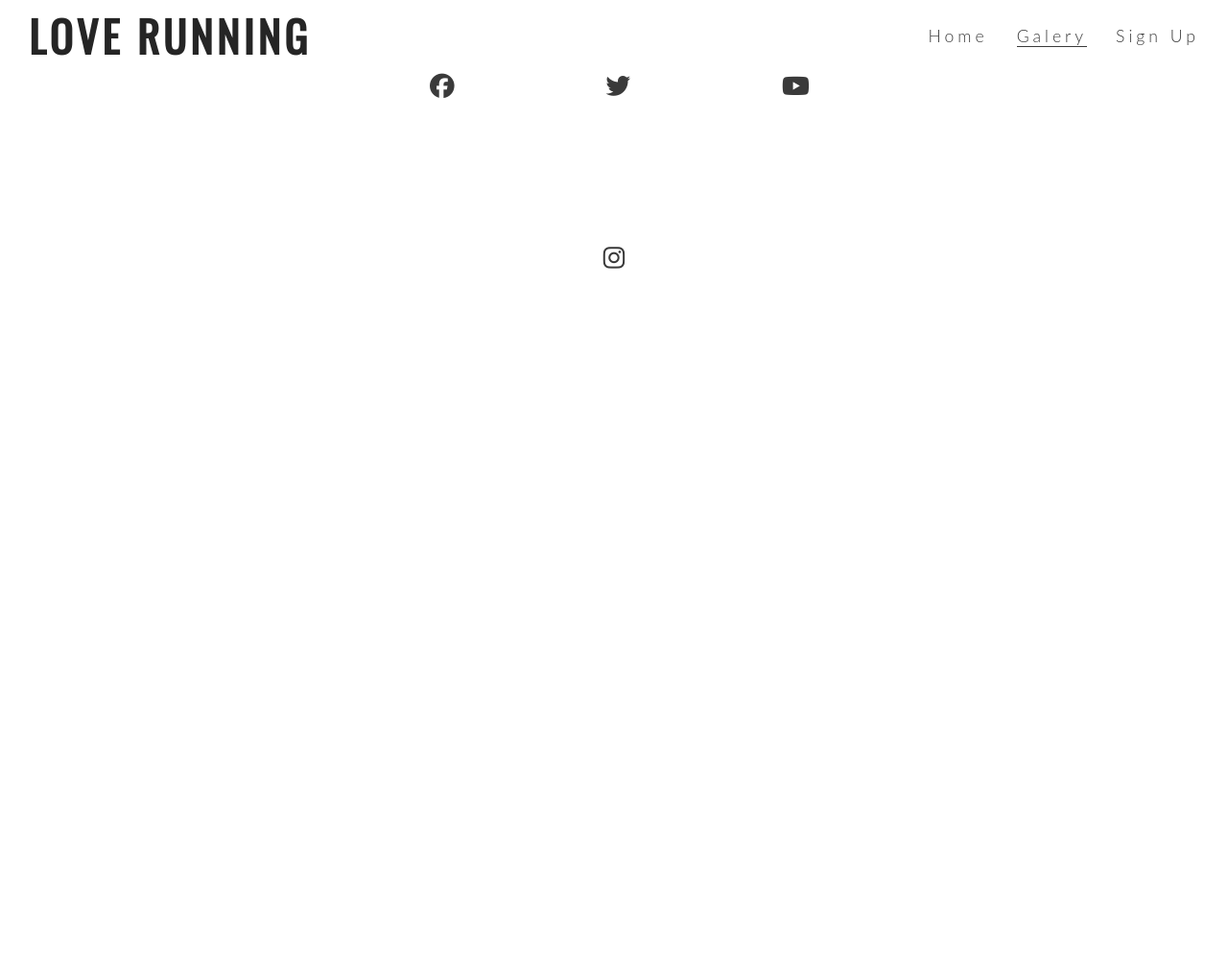
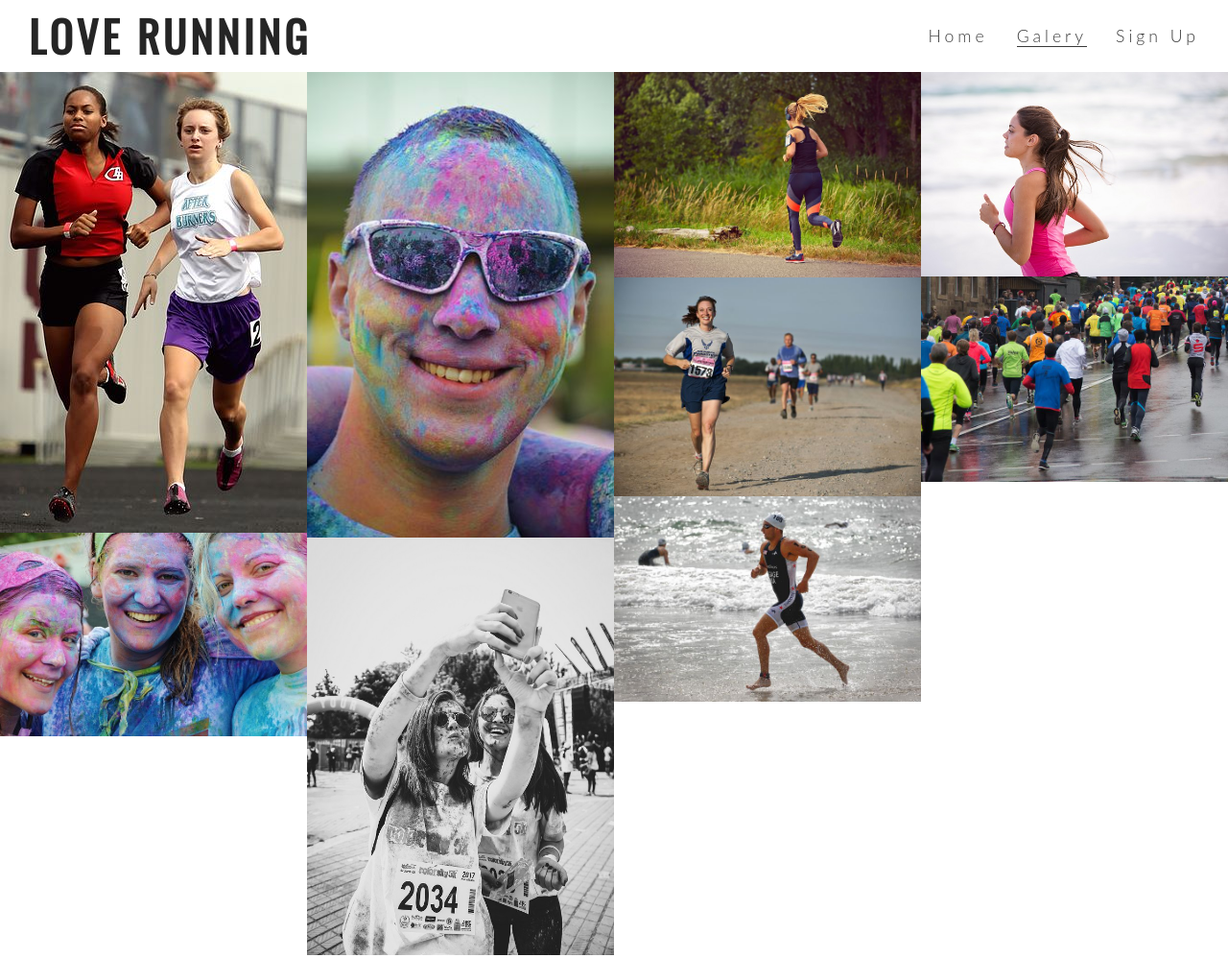
Before and after one commit to jmartinesdev/love-runnning, a plain HTML site: page gallery.html in a window 1280 px wide. Shown: the top 998 px of the page at 96% size. Before the commit the page ends 800 px from the top, so only its background shows below. Drawn offline with nearby package versions, Linux system fonts and the light colour scheme.

Commit message:
gallery photos

```diff
--- a/assets/css/style.css
+++ b/assets/css/style.css
@@ -230,7 +230,20 @@ footer {
 
 .social-networks i {
     color: #3a3a3a;
-    padding: 5%;
+    padding: 4%;
     margin: 1%;
     font-size: 160%;
 }
+
+/* gallery */
+
+#photos {
+    clear: both;
+    line-height: 0;
+    column-count: 4;
+    column-gap: 0;
+}
+
+#photos > img {
+    width: 100%;
+}
--- a/gallery.html
+++ b/gallery.html
@@ -22,6 +22,19 @@
             </ul>
         </nav>
     </header>
+
+    <section id="photos">
+        <img src="image/athletes.jpg" alt="Two athletes running together">
+        <img src="image/girls.jpg" alt="Three girls at charity paint running festival">
+        <img src="image/man.jpg" alt="Man at charity paint running festival">
+        <img src="image/mud-run.jpg" alt="Two women runners taking a muddy selfie in a marathon on a rainy day">
+        <img src="image/runner1.jpg" alt="Solo female runner jogging through phoenix park">
+        <img src="image/runner2.jpg" alt="Runners competing in marathon">
+        <img src="image/runner3.jpg" alt="Solo male runner jogging on a beach">
+        <img src="image/runner4.jpg" alt="Solo female runner jogging on a beach">
+        <img src="image/running_gang.jpg" alt="Two women runners taking a muddy selfie the Mud Runners Championship">
+    </section>
+
     <footer>
         <ul class="social-networks">
             <li><a href="https://facebook.com" target="_blank" rel="noopener" aria-label="Visit our Facebook page (opens in a new tab)"><i class="fa-brands fa-facebook"></i></a></li>
```
Also changed, not shown: image/athletes.jpg (added), image/girls.jpg (added), image/man.jpg (added), image/mud-run.jpg (added), image/runner1.jpg (added), image/runner2.jpg (added), image/runner3.jpg (added), image/runner4.jpg (added), image/running_gang.jpg (added).
